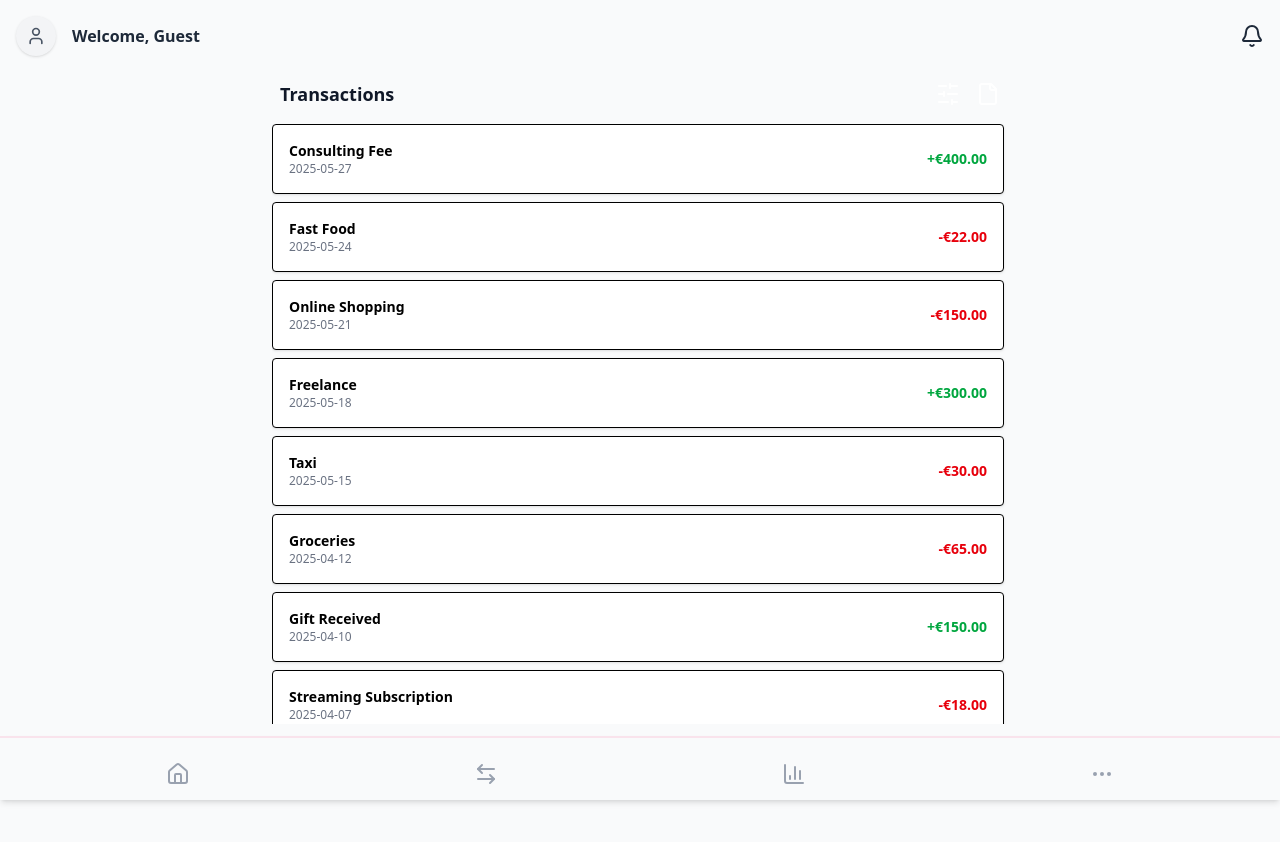
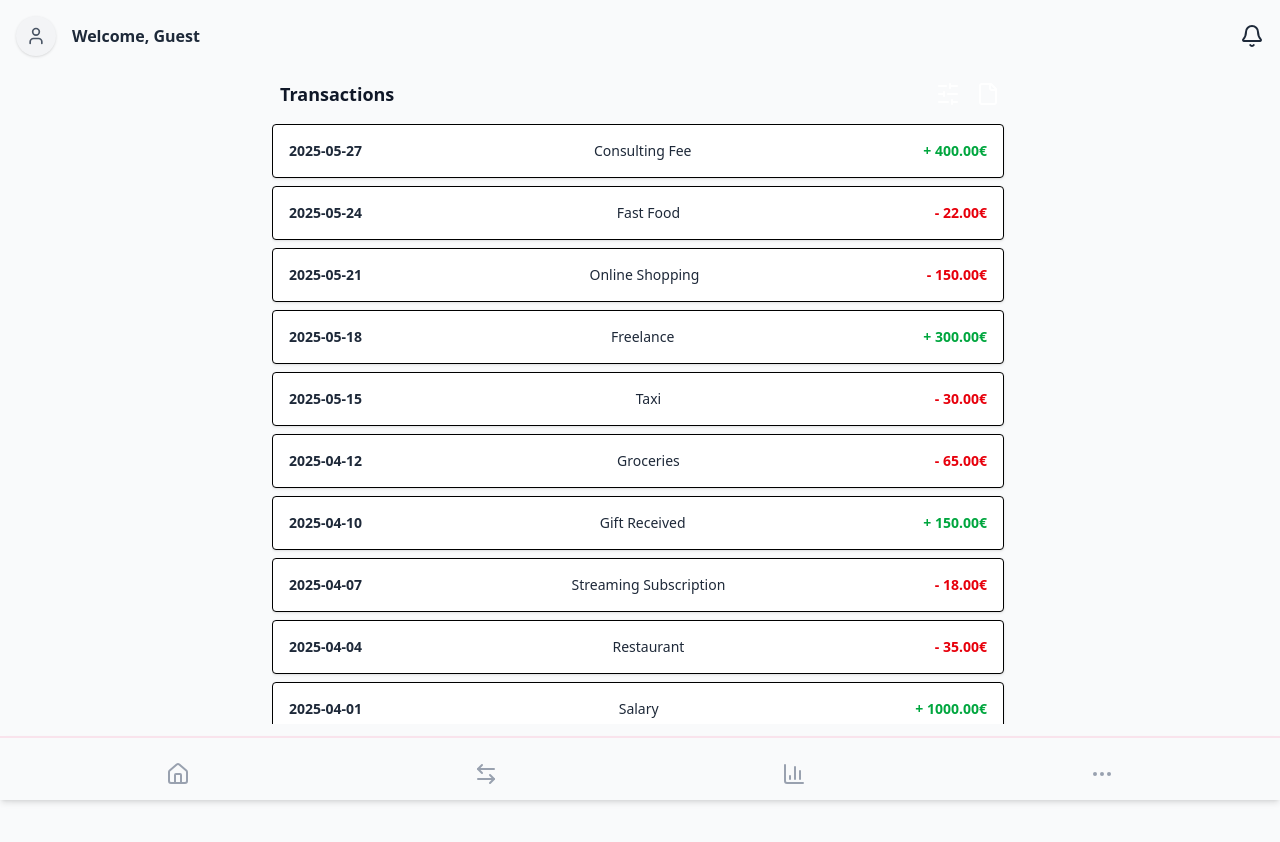
Before and after one commit to IuliiaNova/banking-dashboard, a React (Vite) app: page /transactions-history in a window 1280 px wide. Shown: the top 842 px of the page. Built offline with nearby package versions, Linux system fonts and the light colour scheme.

Commit message:
fix: transaction table style

```diff
--- a/src/features/transactions/components/History.tsx
+++ b/src/features/transactions/components/History.tsx
@@ -87,25 +87,27 @@ const History = () => {
 
       <div className="h-[600px] overflow-y-auto space-y-2 pr-1 scroll-smooth scroll-hidden">
         {paginated.length > 0 ? (
-          paginated.map((t) => (
+          paginated.map((transaction) => (
             <div
-              key={t.id}
+              key={transaction.id}
               className="p-4 border rounded shadow-sm flex justify-between items-center bg-white dark:bg-[var(--color-background-dark)]"
             >
               <div>
-                <p className="font-semibold text-sm dark:text-white">
-                  {t.description}
+                <p className="font-bold text-sm text-gray-800 dark:text-gray-100">{transaction.date}</p>
+              </div>
+              <div>
+                <p className="font-medium text-sm text-gray-800 dark:text-gray-100">
+                  {transaction.description}
                 </p>
-                <p className="text-xs text-gray-500">{t.date}</p>
               </div>
               <div
                 className={`text-sm font-bold ${
-                  t.type === "Deposit"
+                  transaction.type === "Deposit"
                     ? "text-green-600 dark:text-green-400"
                     : "text-red-600 dark:text-red-400"
                 }`}
               >
-                {t.type === "Withdrawal" ? "-" : "+"}€{t.amount.toFixed(2)}
+                {transaction.type === "Withdrawal" ? "- " : "+ "}{transaction.amount.toFixed(2)}€
               </div>
             </div>
           ))
```
